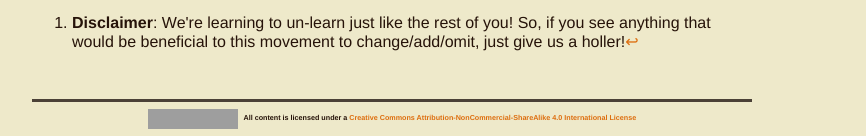
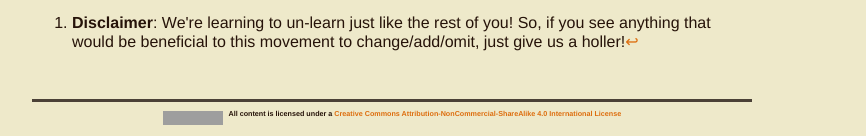
Before and after one commit to dis-orientation/dis-orientation.github.io, a Jekyll site: the page built from index.md, in a window 1280 px wide. Shown: the part 975-1111 px from the top of the page, without its empty margins (248-1114 px from the left). Built offline with Jekyll 4.4.1, drawn with Linux system fonts in a browser that asks for light colours; Markdown is read by kramdown in place of the engine named in the settings; grey boxes are pictures that could not be loaded.

Commit message:
fixed width

```diff
--- a/_includes/footer.html
+++ b/_includes/footer.html
@@ -2,7 +2,7 @@
 
 			<div id="footer-wrapper">
 
-				<div id="footer"><p><span style="vertical-align:-1.2em"><a rel="license" href="http://creativecommons.org/licenses/by-nc-sa/4.0/"><img alt="Creative Commons License" style="border-width:0" src="http://i.creativecommons.org/l/by-nc-sa/4.0/88x31.png" /></a></span> &nbsp; All content is licensed under a <a rel="license" href="http://creativecommons.org/licenses/by-nc-sa/4.0/">Creative Commons Attribution-NonCommercial-ShareAlike 4.0 International License</a></p></div><!-- END footer div-->
+				<div id="footer"><p><span style="vertical-align:-1.2em"><a rel="license" href="http://creativecommons.org/licenses/by-nc-sa/4.0/"><img width="60" alt="Creative Commons License" style="border-width:0" src="http://i.creativecommons.org/l/by-nc-sa/4.0/88x31.png" /></a></span> &nbsp; All content is licensed under a <a rel="license" href="http://creativecommons.org/licenses/by-nc-sa/4.0/">Creative Commons Attribution-NonCommercial-ShareAlike 4.0 International License</a></p></div><!-- END footer div-->
 
 			</div><!-- END footer-wrapper div-->
 
```
